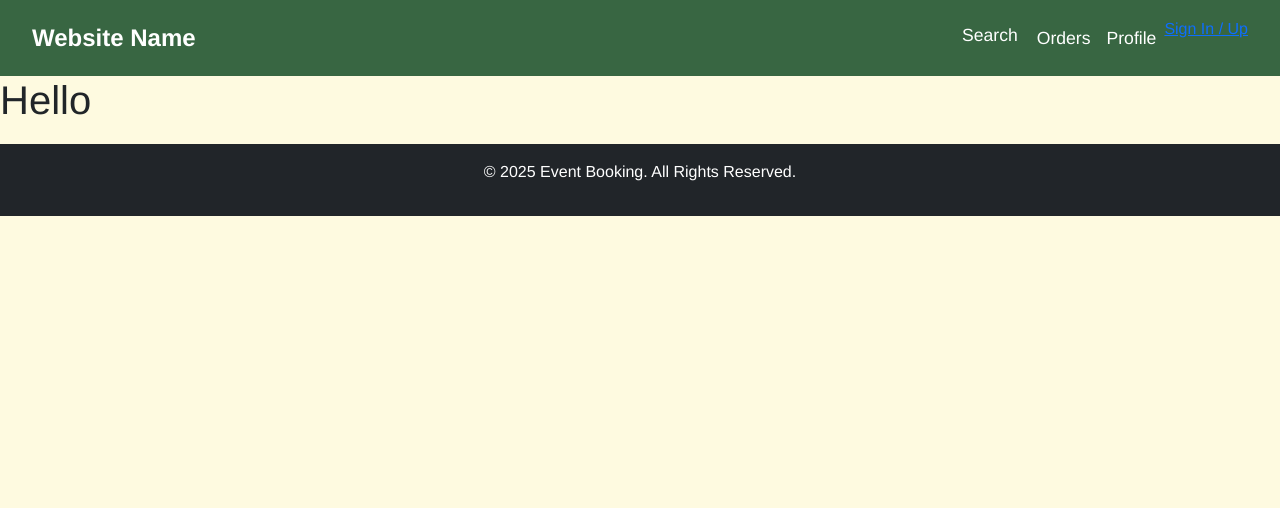
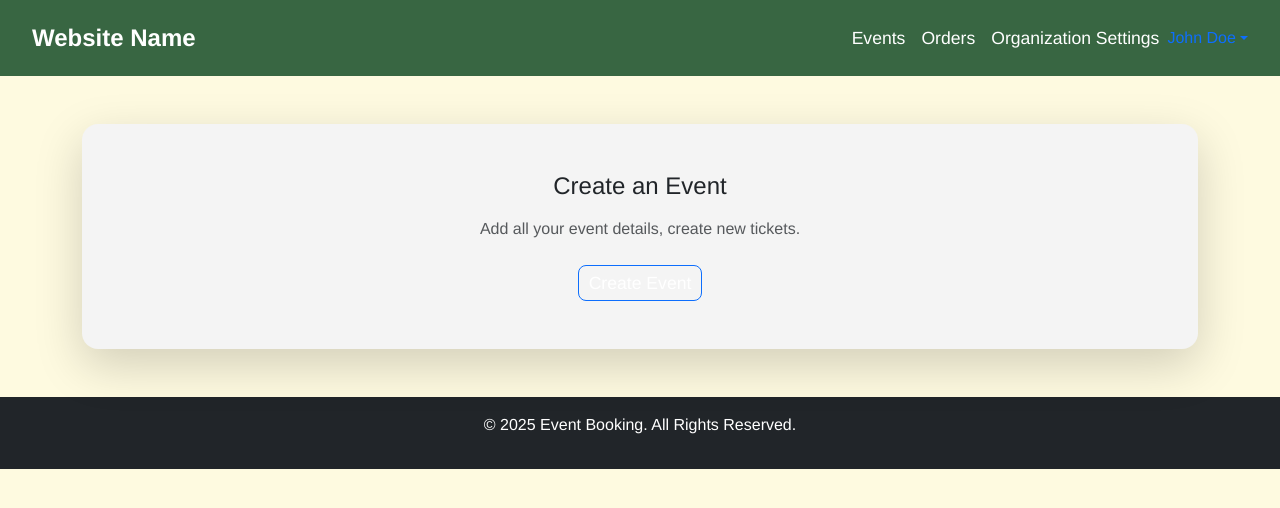
Before and after one commit to Lakshmisanajanasb9/eventsmg, a Flask app: page /test in a window 1280 px wide. Shown: the top 508 px of the page. Run offline with Flask 3, Linux system fonts and the light colour scheme.

Commit message:
before organizer/events page

```diff
--- a/website/templates/eventshome.html
+++ b/website/templates/eventshome.html
@@ -22,6 +22,7 @@
             </button>
             <div class="collapse navbar-collapse" id="navbarNav">
                 <ul class="navbar-nav ms-auto">
+                {% block navbar %}
                     <li class="nav-item">
                         <a href="{{ url_for('views.search') }}" class="btn">Search</a>
                     </li>
@@ -34,6 +35,7 @@
                     <li class="nav-item">
                         <a href="{{ url_for('auth.login') }}">Sign In / Up</a>
                     </li>
+                 {% endblock %}
                 </ul>
             </div>
         </div>
--- a/website/templates/organizer.html
+++ /dev/null
@@ -1,5 +0,0 @@
-{% extends "eventshome.html" %}
-{% block head %}
-    {{ super() }}
-{% endblock %}
-{% block content %}<h1>Hello</h1>{% endblock %}
--- /dev/null
+++ b/website/templates/organizer/events.html
@@ -0,0 +1,4 @@
+{% extends "organizer.html" %}
+{% block head %}
+    {{ super() }}
+{% endblock %}
--- /dev/null
+++ b/website/templates/organizer/organizer.html
@@ -0,0 +1,46 @@
+{% extends "eventshome.html" %}
+{% block head %}
+    {{ super() }}
+{% endblock %}
+
+{% block navbar %}
+<!--Organizer Navbar-->
+<li class="nav-item">
+    <a class="nav-link text-white" href="{{ url_for('views.search') }}">Events</a>
+</li>
+<li class="nav-item">
+    <a class="nav-link text-white" href="#">Orders</a>
+</li>
+<li class="nav-item">
+    <a class="nav-link text-white" href="{{ url_for('auth.login') }}">Organization Settings</a>
+</li>
+
+<!-- User Profile Dropdown -->
+<div class="ms-auto d-flex align-items-center">
+<div class="dropdown">
+  <a class="d-flex align-items-center text-decoration-none dropdown-toggle" href="#" id="userDropdown" data-bs-toggle="dropdown" aria-expanded="false">
+    <span class="d-none d-sm-inline">John Doe</span>
+  </a>
+  <ul class="dropdown-menu dropdown-menu-end" aria-labelledby="userDropdown">
+    <li><a class="dropdown-item" href="#">Profile</a></li>
+    <li><a class="dropdown-item" href="#">Settings</a></li>
+    <li><hr class="dropdown-divider"></li>
+    <li><a class="dropdown-item" href="#">Logout</a></li>
+  </ul>
+</div>
+</div>
+
+{% endblock %}
+{% block content %}
+  <div class="container my-5">
+    <div class="card shadow-lg border-0 rounded-4">
+      <div class="card-body p-5">
+        <h2 class="card-title mb-3">Create an Event</h2>
+        <p class="text-muted mb-4">
+          Add all your event details, create new tickets.
+        </p>
+        <button class="btn btn-primary btn-lg">Create Event</button>
+      </div>
+    </div>
+  </div>
+{% endblock %}
--- a/website/views.py
+++ b/website/views.py
@@ -13,7 +13,7 @@ def search():
 
 @views.route('/test', methods=['GET','POST'])
 def test():
-    return render_template('organizer.html')
+    return render_template('organizer/organizer.html')
 
 
 events_data = [
```
Also changed, not shown: instance/events.db.
